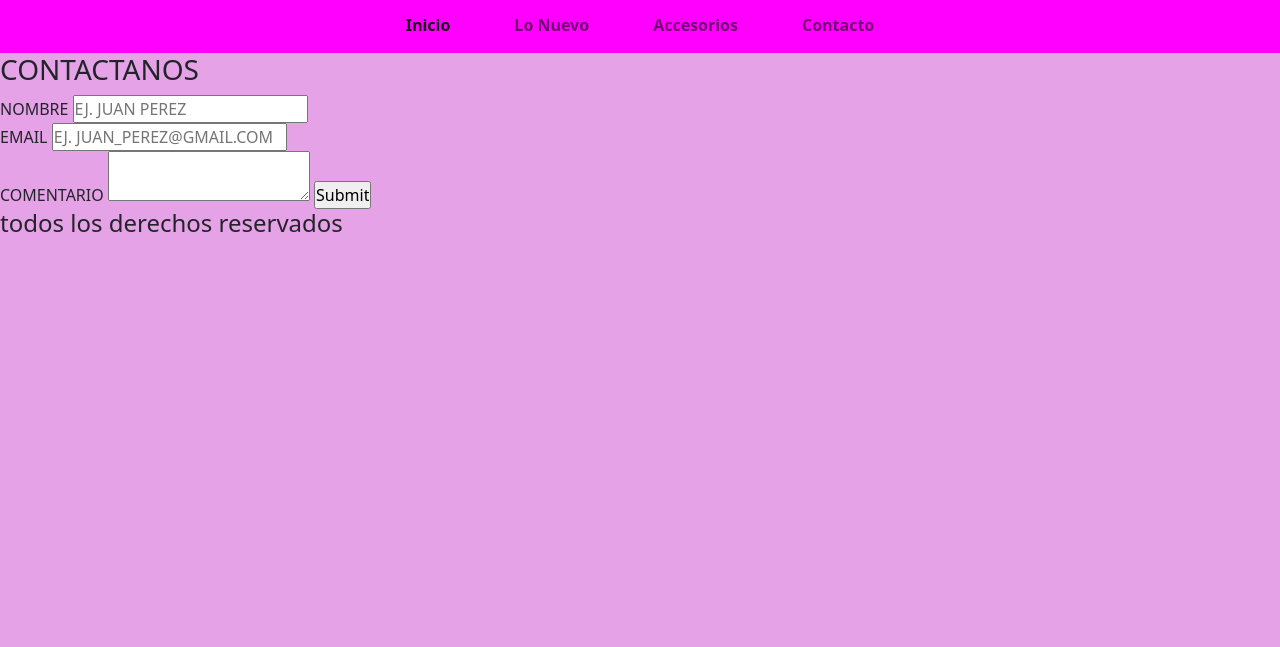
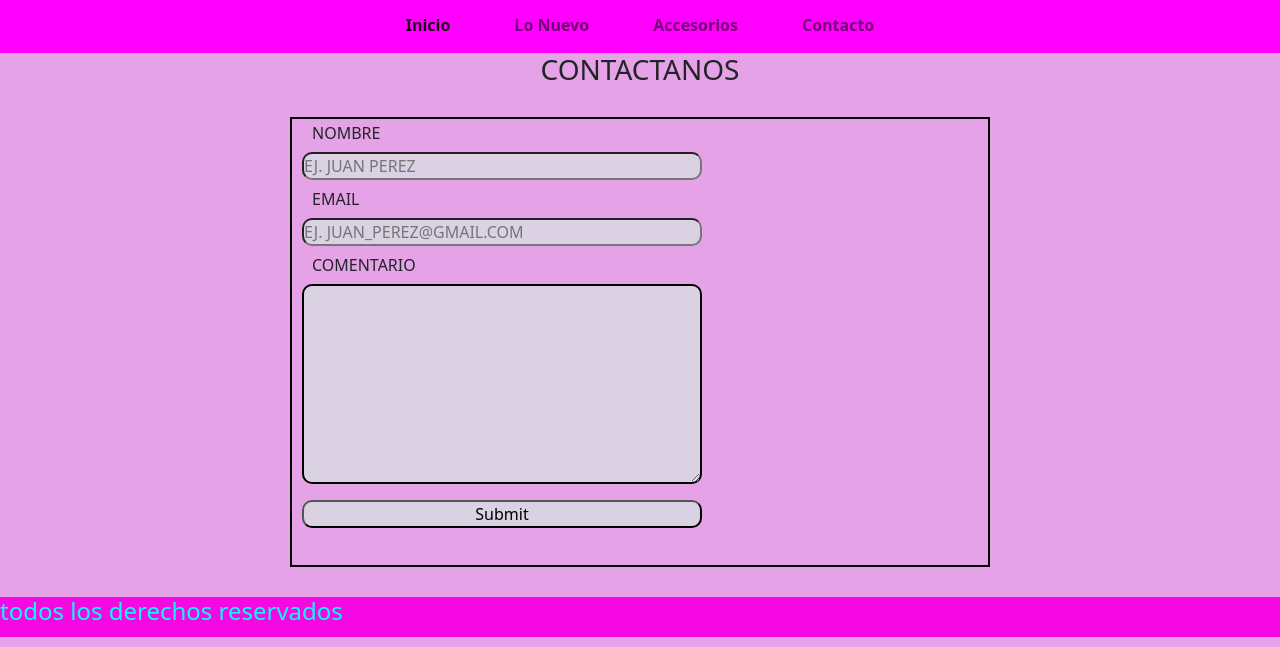
Before and after one commit to sirwdr/PreEntrega-3, a website: page pages/contacto.html in a window 1280 px wide. Shown: the part 153-800 px from the top of the page. Drawn offline with nearby package versions, Linux system fonts and the light colour scheme.

Commit message:
agrege footer

```diff
--- a/scss/estilo.scss
+++ b/scss/estilo.scss
@@ -38,6 +38,53 @@ body {
     animation: banner 6s infinite;
 }
 
+.scale:hover{
+    transform: scale(1.2, 1) !important;
+}
+
+h3 {
+    text-align: center !important;
+}
+
+.input {
+    margin: 2px 20px;
+    display: block;
+}
+
+.estilo-input {
+    margin: 5px 10px;
+    border-radius: 10px;
+    width: 400px;
+    background-color: #dad1e2;
+}
+
+.contenedor-formulario {
+    display:block;
+    width: 700px;
+    height: 450px;
+    border:black 2px solid;
+    margin: 30px auto;
+
+}
+
+.textarea {
+    margin: 5px 10px;
+    border-radius: 10px;
+    background-color: #dad1e2;
+    width: 400px;
+    height: 200px;
+    border: black 2px solid;
+}
+
+.footer {
+    margin-top: 10px;
+    background-color: #f508e1;
+    width: 100%;
+    height: 40px;
+    color: aqua;
+
+}
+
 @keyframes banner {
     0%, 48%{
         background-image: url(../img/banner_1.webp);
```
Also changed, not shown: css/estilo.css, 1 other file.
